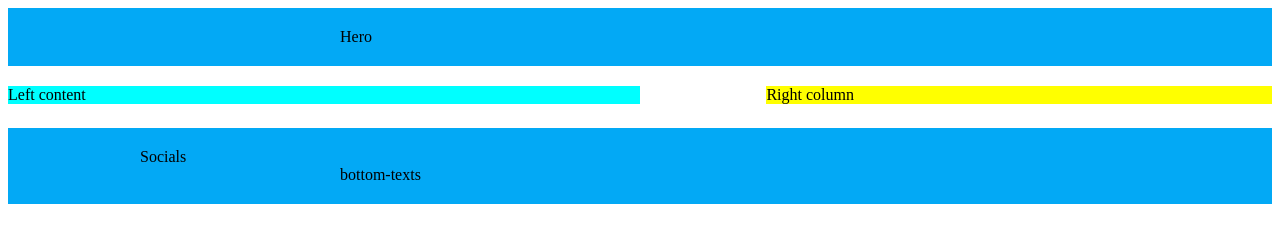
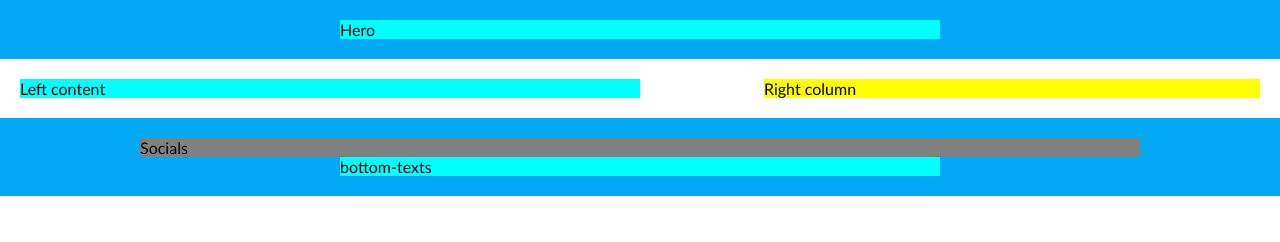
Before and after one commit to R3MIGIJUS/11-Comming-soon, a website: page index.html in a window 1280 px wide. Drawn offline with Linux system fonts and the light colour scheme.

Commit message:
Basic Structure

```diff
--- a/css/base/layout.css
+++ b/css/base/layout.css
@@ -1,7 +1,8 @@
+
 .container {
     display: inline-block;
     width: 100%;
-    padding: 20px 0;
+    padding: 20px 20px;
 }
 
 .row-small {
@@ -9,6 +10,7 @@
     display: inline-block;
     width: 600px;
     margin: 0 calc(50% - 300px);
+    background-color: aqua;
 
 
 }
@@ -18,6 +20,7 @@
     display: inline-block;
     width: 1000px;
     margin: 0 calc(50% - 500px);
+    background-color: grey;
 
 
 }
--- a/css/base/reset.css
+++ b/css/base/reset.css
@@ -1,4 +1,4 @@
-    body
+    body,
     body * {
     margin: 0;
     padding: 0;
```
Also changed, not shown: css/base/variables.css (line endings or trailing spaces).
